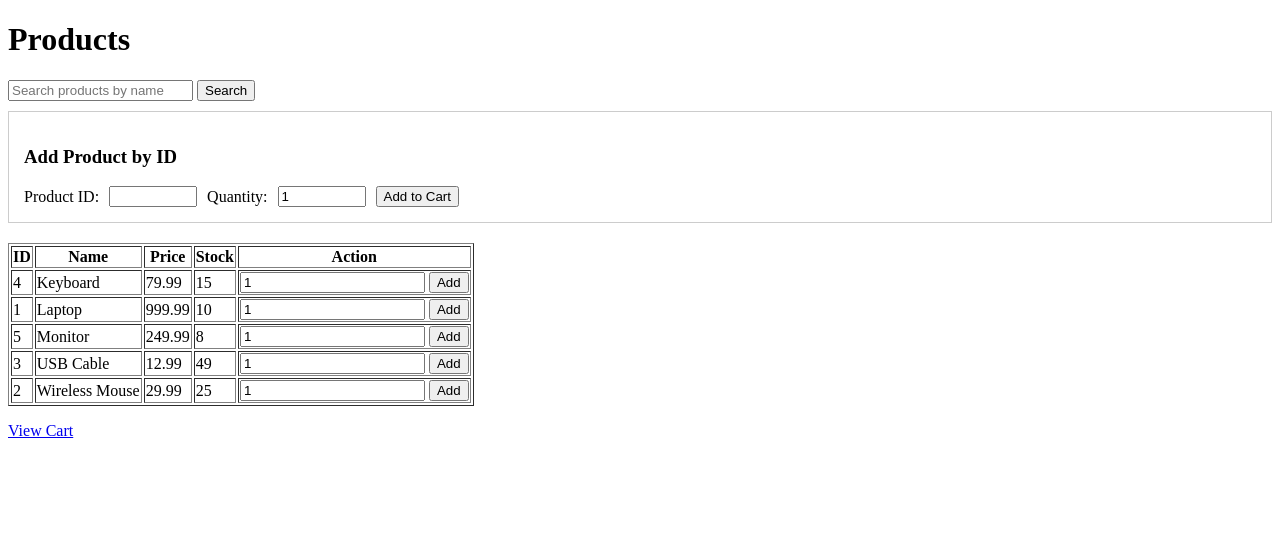
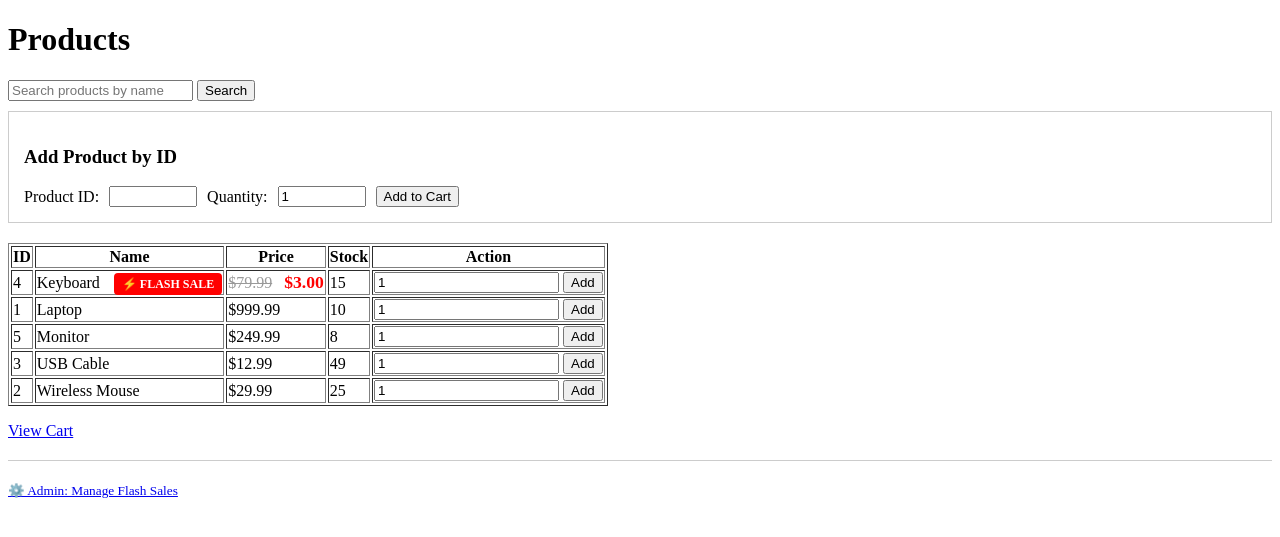
Before and after one commit to PC1-23/Checkpoint2, a Flask app: page /products in a window 1280 px wide. Shown: the top 537 px of the page. Run offline with Flask 3, Linux system fonts and the light colour scheme; data comes from the database, SQL or seed files in the repository; both versions use the stored data as it was after the commit.

Commit message:
flash sale implementation

```diff
--- a/db/init.sql
+++ b/db/init.sql
@@ -16,7 +16,10 @@ CREATE TABLE IF NOT EXISTS product (
 	name TEXT NOT NULL UNIQUE,
     price_cents INTEGER NOT NULL CHECK(price_cents >= 0),
     stock INTEGER NOT NULL CHECK(stock >= 0),
-    active INTEGER NOT NULL DEFAULT 1 CHECK(active IN (0,1))
+    active INTEGER NOT NULL DEFAULT 1 CHECK(active IN (0,1)),
+    -- NEW: Flash sale columns
+    flash_sale_active INTEGER DEFAULT 0,
+    flash_sale_price_cents INTEGER
 );
 
 -- Indexes for better performance
--- a/src/app.py
+++ b/src/app.py
@@ -98,14 +98,14 @@ def create_app() -> Flask:
         items = []
         total = 0
         try:
+            repo = AProductRepo(conn)  # Use your repo instead of raw SQL
             for pid_str, qty in cart.items():
                 pid = int(pid_str)
-                prod = conn.execute(
-                    "SELECT id, name, price_cents, stock, active FROM product WHERE id = ?",
-                    (pid,),
-                ).fetchone()
+                prod = repo.get_product(pid)  # This returns flash price if active!
+
                 if not prod:
                     continue
+
                 unit = int(prod["price_cents"])
                 items.append({
                     "id": pid,
@@ -113,6 +113,8 @@ def create_app() -> Flask:
                     "qty": qty,
                     "unit": unit,
                     "line": unit * qty,
+                    "is_flash_sale": prod.get("is_flash_sale", False),
+                    "original_price": prod.get("original_price", unit)
                 })
                 total += unit * qty
         finally:
@@ -239,6 +241,9 @@ def create_app() -> Flask:
 
         return redirect(url_for("cart_view"))
 
+
+
+
     @app.get("/receipt/<int:sale_id>")
     def receipt(sale_id: int):
         conn = get_conn()
@@ -261,7 +266,65 @@ def create_app() -> Flask:
             conn.close()
         return render_template("receipt.html", sale=sale, items=items, payment=payment)
 
+
+    @app.get("/admin/flash-sale")
+    def admin_flash_sale():
+        """Admin page to manage flash sales"""
+        conn = get_conn()
+        try:
+            cursor = conn.execute("""
+                SELECT id, name, price_cents, flash_sale_active, flash_sale_price_cents
+                FROM product
+                WHERE active = 1
+                ORDER BY name
+            """)
+            products = cursor.fetchall()
+            return render_template("admin_flash_sale.html", products=products)
+        finally:
+            conn.close()
+
+    @app.post("/admin/flash-sale/set")
+    def admin_flash_sale_set():
+        """Set a product as flash sale"""
+        product_id = int(request.form.get("product_id"))
+        flash_price = float(request.form.get("flash_price"))
+        flash_price_cents = int(flash_price * 100)
+
+        conn = get_conn()
+        try:
+            conn.execute("""
+                UPDATE product
+                SET flash_sale_active = 1, flash_sale_price_cents = ?
+                WHERE id = ?
+            """, (flash_price_cents, product_id))
+            conn.commit()
+            flash("Flash sale activated!", "success")
+        finally:
+            conn.close()
+
+        return redirect(url_for("admin_flash_sale"))
+
+    @app.post("/admin/flash-sale/remove")
+    def admin_flash_sale_remove():
+        """Remove flash sale from product"""
+        product_id = int(request.form.get("product_id"))
+
+        conn = get_conn()
+        try:
+            conn.execute("""
+                UPDATE product
+                SET flash_sale_active = 0, flash_sale_price_cents = NULL
+                WHERE id = ?
+            """, (product_id,))
+            conn.commit()
+            flash("Flash sale removed", "info")
+        finally:
+            conn.close()
+
+        return redirect(url_for("admin_flash_sale"))
+
     return app
+
 
 if __name__ == "__main__":
     app = create_app()
--- a/src/product_repo.py
+++ b/src/product_repo.py
@@ -7,12 +7,31 @@ class AProductRepo(ProductRepo):
         self.conn = conn
 
     def get_product(self, product_id: int):
-        """Get an active product by ID"""
+        """Get an active product by ID with flash sale price if applicable"""
         cursor = self.conn.execute(
-            "SELECT id, name, price_cents, stock, active FROM product WHERE id = ? AND active = 1",
+            """SELECT id, name, price_cents, stock, active,
+                      flash_sale_active, flash_sale_price_cents
+               FROM product
+               WHERE id = ? AND active = 1""",
             (product_id,)
         )
-        return cursor.fetchone()
+        row = cursor.fetchone()
+
+        if not row:
+            return None
+
+        # Convert to dict so we can modify it
+        product = dict(row)
+
+        # Check if flash sale is active and apply flash price
+        if product['flash_sale_active'] == 1 and product['flash_sale_price_cents']:
+            product['original_price'] = product['price_cents']
+            product['price_cents'] = product['flash_sale_price_cents']
+            product['is_flash_sale'] = True
+        else:
+            product['is_flash_sale'] = False
+
+        return product
 
     def check_stock(self, product_id: int, qty: int) -> bool:
         """Check if product has sufficient stock and is active"""
@@ -34,21 +53,58 @@ class AProductRepo(ProductRepo):
         return cursor.rowcount == 1
 
     def search_products(self, query: str = ""):
-        """Search products by name (bonus method for UI)"""
+        """Search products by name with flash sale prices"""
         if query:
             cursor = self.conn.execute(
-                "SELECT id, name, price_cents, stock FROM product WHERE active = 1 AND name LIKE ? ORDER BY name",
+                """SELECT id, name, price_cents, stock,
+                          flash_sale_active, flash_sale_price_cents
+                   FROM product
+                   WHERE active = 1 AND name LIKE ?
+                   ORDER BY name""",
                 (f"%{query}%",)
             )
         else:
-            cursor = self.conn.execute(
-                "SELECT id, name, price_cents, stock FROM product WHERE active = 1 ORDER BY name"
-            )
-        return cursor.fetchall()
+            return self.get_all_products()
+
+        rows = cursor.fetchall()
+        products = []
+        for row in rows:
+            product = dict(row)
+
+            if product['flash_sale_active'] == 1 and product['flash_sale_price_cents']:
+                product['original_price'] = product['price_cents']
+                product['price_cents'] = product['flash_sale_price_cents']
+                product['is_flash_sale'] = True
+            else:
+                product['is_flash_sale'] = False
+
+            products.append(product)
+
+        return products
 
     def get_all_products(self):
-        """Get all active products"""
+        """Get all active products with flash sale prices"""
         cursor = self.conn.execute(
-            "SELECT id, name, price_cents, stock FROM product WHERE active = 1 ORDER BY name"
+            """SELECT id, name, price_cents, stock,
+                      flash_sale_active, flash_sale_price_cents
+               FROM product
+               WHERE active = 1
+               ORDER BY name"""
         )
-        return cursor.fetchall()
+        rows = cursor.fetchall()
+
+        products = []
+        for row in rows:
+            product = dict(row)
+
+            # Apply flash sale price if active
+            if product['flash_sale_active'] == 1 and product['flash_sale_price_cents']:
+                product['original_price'] = product['price_cents']
+                product['price_cents'] = product['flash_sale_price_cents']
+                product['is_flash_sale'] = True
+            else:
+                product['is_flash_sale'] = False
+
+            products.append(product)
+
+        return products
--- a/src/templates/products.html
+++ b/src/templates/products.html
@@ -1,6 +1,29 @@
 <!doctype html>
 <html>
-  <head><title>Products</title></head>
+  <head>
+    <title>Products</title>
+    <style>
+      .flash-badge {
+        background-color: #ff0000;
+        color: white;
+        padding: 4px 8px;
+        border-radius: 4px;
+        font-weight: bold;
+        font-size: 12px;
+        margin-left: 10px;
+      }
+      .original-price {
+        text-decoration: line-through;
+        color: #999;
+        margin-right: 8px;
+      }
+      .flash-price {
+        color: #ff0000;
+        font-weight: bold;
+        font-size: 1.1em;
+      }
+    </style>
+  </head>
   <body>
     <h1>Products</h1>
     <form method="get" action="/products" style="margin: 10px 0;">
@@ -20,6 +43,7 @@
         </ul>
       {% endif %}
     {% endwith %}
+
     <div style="margin-bottom: 20px; padding: 15px; border: 1px solid #ccc;">
       <h3>Add Product by ID</h3>
       <form method="post" action="/cart/add" style="display: flex; gap: 10px; align-items: center;">
@@ -31,15 +55,27 @@
 
           <button type="submit">Add to Cart</button>
       </form>
-  </div>
+    </div>
 
-  <table border="1">
+    <table border="1">
       <tr><th>ID</th><th>Name</th><th>Price</th><th>Stock</th><th>Action</th></tr>
       {% for p in products %}
         <tr>
           <td>{{ p.id }}</td>
-          <td>{{ p.name }}</td>
-          <td>{{ '%.2f' % (p.price_cents / 100.0) }}</td>
+          <td>
+            {{ p.name }}
+            {% if p.is_flash_sale %}
+              <span class="flash-badge">⚡ FLASH SALE</span>
+            {% endif %}
+          </td>
+          <td>
+            {% if p.is_flash_sale %}
+              <span class="original-price">${{ '%.2f' % (p.original_price / 100.0) }}</span>
+              <span class="flash-price">${{ '%.2f' % (p.price_cents / 100.0) }}</span>
+            {% else %}
+              ${{ '%.2f' % (p.price_cents / 100.0) }}
+            {% endif %}
+          </td>
           <td>{{ p.stock }}</td>
           <td>
             <form method="post" action="/cart/add">
@@ -52,5 +88,8 @@
       {% endfor %}
     </table>
     <p><a href="/cart">View Cart</a></p>
+    <p style="margin-top: 20px; padding-top: 20px; border-top: 1px solid #ccc;">
+      <small><a href="/admin/flash-sale">⚙️ Admin: Manage Flash Sales</a></small>
+  </p>
   </body>
-  </html>
+</html>
```
Also changed, not shown: src/templates/admin_flash_sale.html (added, +51 -0 lines), src/templates/cart.html (+36 -7 lines), app.sqlite.
